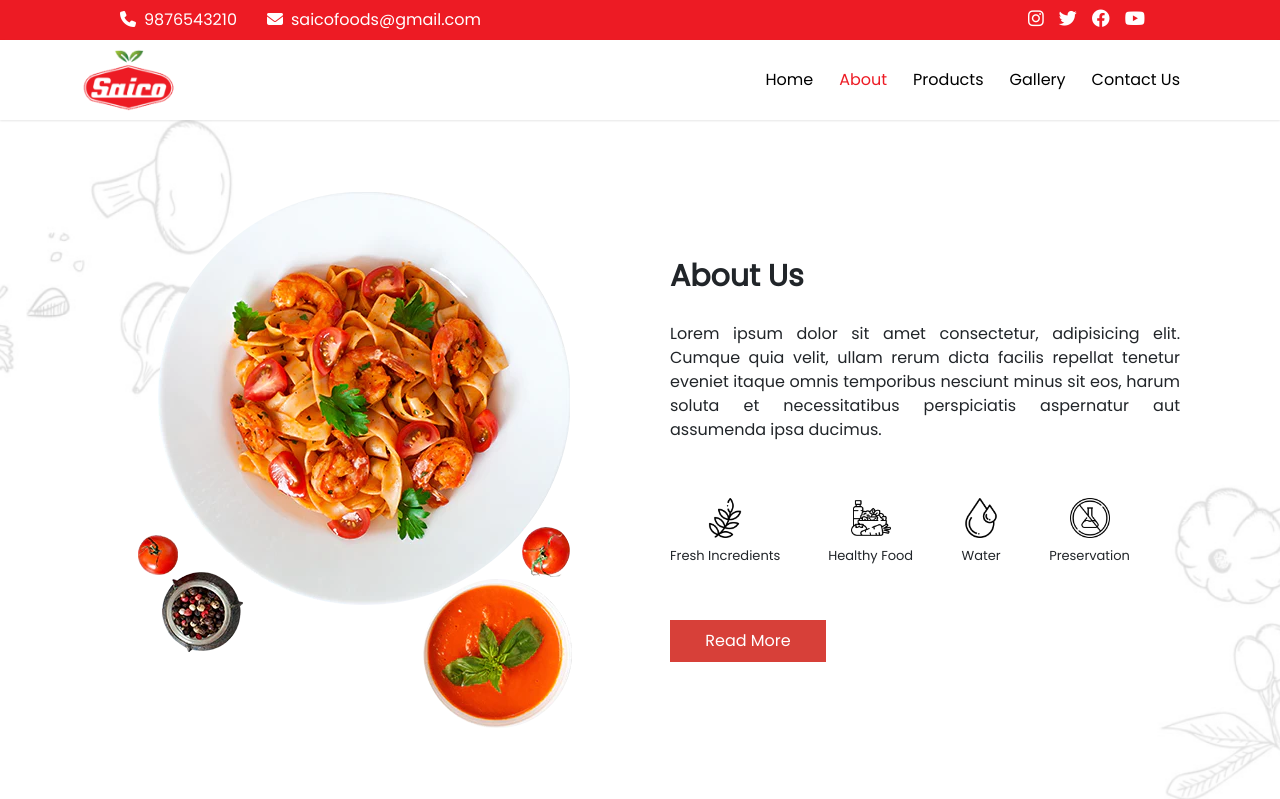
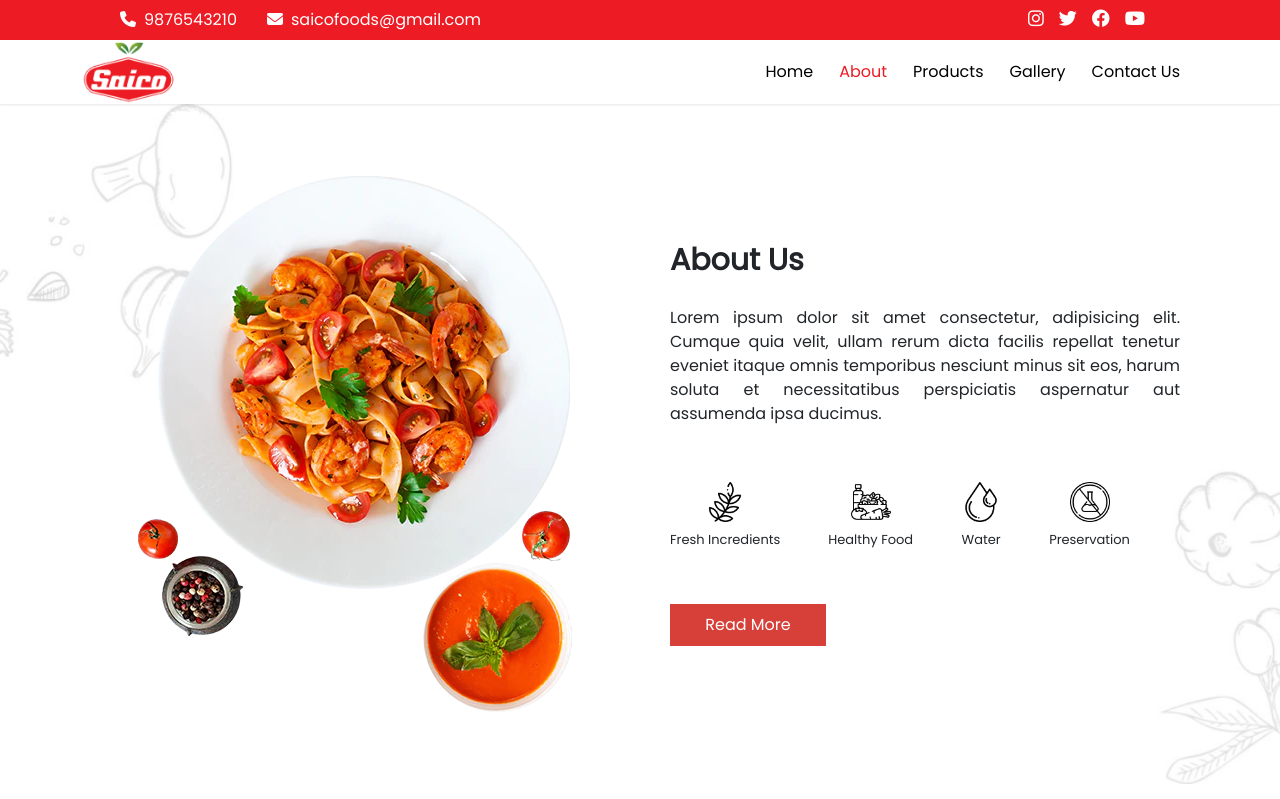
Before and after one commit to adil-shabab/saico-food-production, a PHP site: page /about.html in a window 1280 px wide. Shown: the top 799 px of the page. Run offline with PHP 8.4, Linux system fonts and the light colour scheme.

Commit message:
some more changes added

```diff
--- a/assets/css/style.css
+++ b/assets/css/style.css
@@ -81,7 +81,7 @@ a:hover{
     padding: 5px;
     --bs-navbar-padding-y: 0rem !important;
     z-index: 1;
-    height: 10vh;
+    height: 8vh;
 }
 .navbar .navbar-brand img{
     width: 85%;
@@ -104,7 +104,7 @@ a:hover{
 
 /* home slider css start  */
 #carouselExampleIndicators .carousel-inner{
-    height: 85vh;
+    height: 88vh;
 }
 .carousel-indicators [data-bs-target].active{
     background-color: #ED1B24 !important;
```
